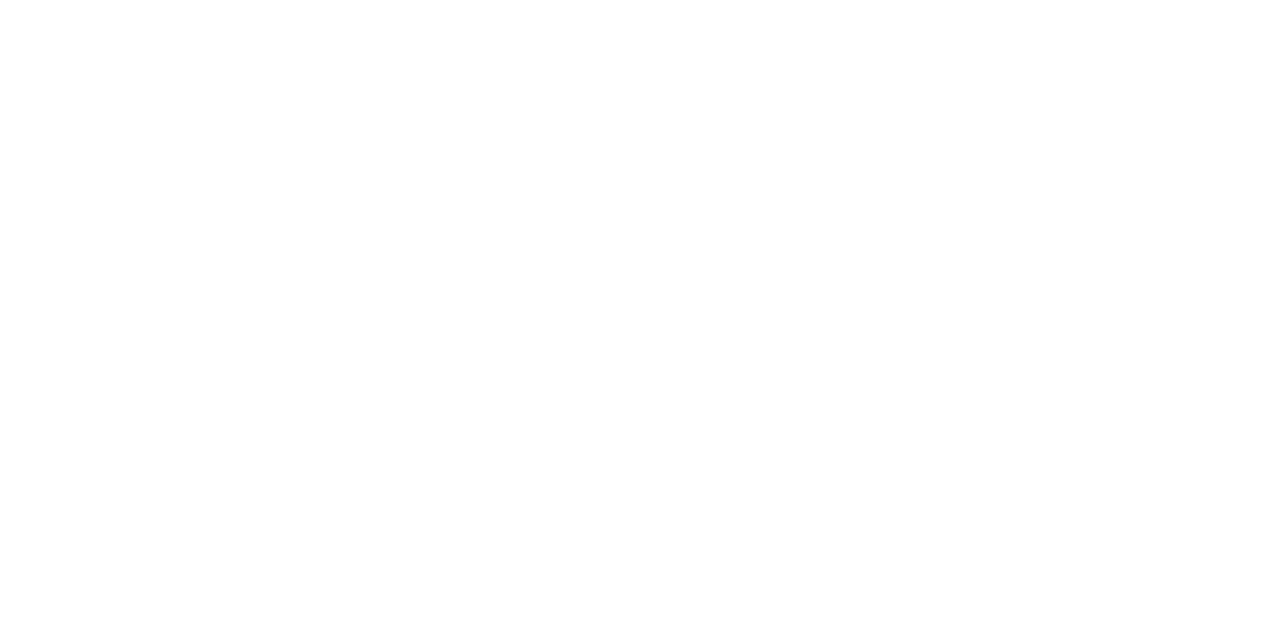
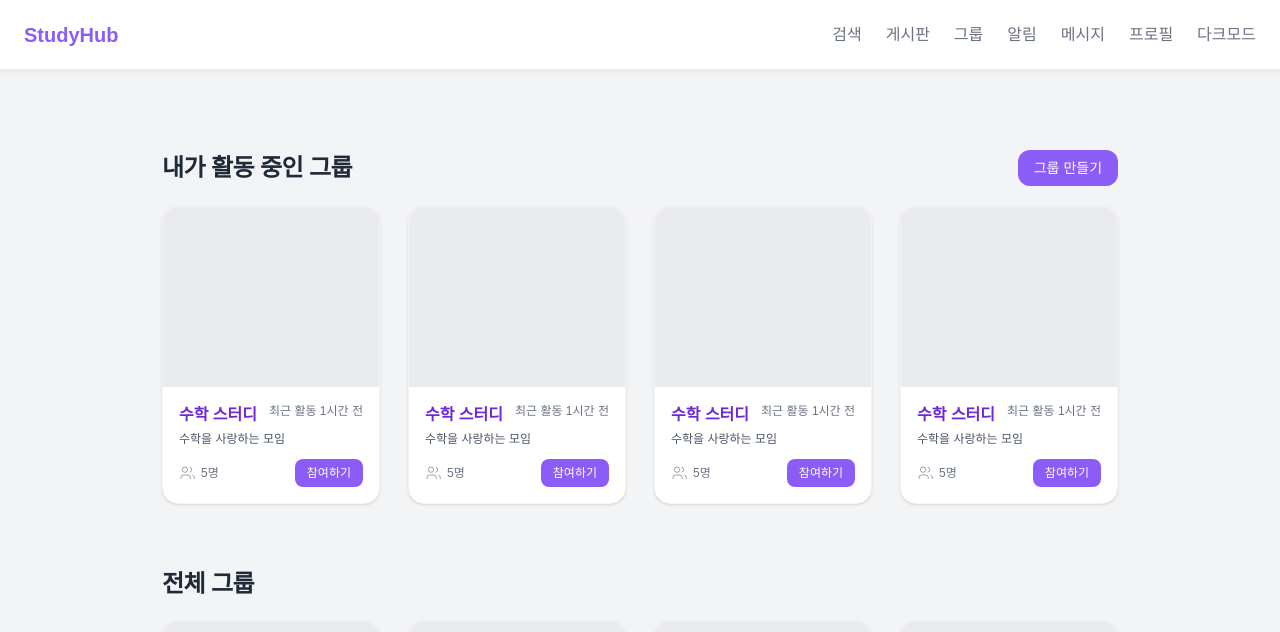
Before and after one commit to prgrms-fe-devcourse/FE7-PROJECT2-TEAM-5, a React (Vite) app: page /groups in a window 1280 px wide. Before the commit this address had no page. Shown: the top 632 px of the page. Built offline with nearby package versions, Linux system fonts and the light colour scheme.

Commit message:
그룹페이지 디자인

```diff
--- a/src/App.tsx
+++ b/src/App.tsx
@@ -11,6 +11,8 @@ import PostListPage from "./pages/post/PostListPage";
 import SearchPage from "./pages/SearchPage";
 import ModifyProfile from "./pages/profile/EditProfile";
 import PostDetailPage from "./pages/post/PostDetailPage";
+import GroupPage from "./pages/group/GroupPage";
+import CreateGroup from "./pages/group/CreateGroup"
 
 export default function App() {
 	return (
@@ -27,6 +29,9 @@ export default function App() {
 						element={<ModifyProfile />}
 					/>
 
+                {/* Group */}
+                <Route path="groups" element={<GroupPage />} />
+				 <Route path="groups/create" element={<CreateGroup />} />
 					{/* Post */}
 					<Route path="postList" element={<PostListPage />} />
 					<Route path="post/:id" element={<PostDetailPage />} />
--- a/src/components/layout/Header.tsx
+++ b/src/components/layout/Header.tsx
@@ -10,7 +10,7 @@ export default function Header() {
 				<nav className="flex flex-row gap-6 text-[#6B7280] font-medium">
 					<Link to="/search">검색</Link>
 					<Link to="/postList">게시판</Link>
-					<Link to="/">그룹</Link>
+					<Link to="/groups">그룹</Link>
 					<button className="cursor-pointer">알림</button>
 					<Link to="/msg/1">메시지</Link>
 					<Link to="/profile/1">프로필</Link>
--- /dev/null
+++ b/src/pages/group/CreateGroup.tsx
@@ -0,0 +1,95 @@
+// pages/group/CreateGroup.tsx
+export default function CreateGroup() {
+  const preventSubmit = (e: React.FormEvent) => e.preventDefault();
+
+  return (
+    // full-bleed 유지(레이아웃 좁음 대응)
+    <div className="relative left-1/2 right-1/2 -ml-[50vw] -mr-[50vw] w-screen">
+      {/* ✅ 폭 살짝 줄임: 880px */}
+      <main className="mx-auto w-full max-w-[880px] px-8 py-10">
+        <h1 className="text-[28px] md:text-[32px] font-semibold tracking-tight">
+          그룹 생성하기
+        </h1>
+
+        <form onSubmit={preventSubmit} className="mt-8 space-y-6">
+          {/* 카테고리 */}
+          <div>
+
+
+          </div>
+
+          {/* 그룹 이름 */}
+          <div>
+            <label htmlFor="name" className="sr-only">그룹 이름</label>
+            <input
+              id="name"
+              placeholder="그룹 이름을 작성하세요"
+              className="block w-full h-12 rounded-xl border border-gray-200 bg-white px-4 text-sm placeholder:text-gray-400 focus:outline-none focus:ring-2 focus:ring-violet-300"
+            />
+          </div>
+
+          {/* 커버 업로드 */}
+          <section aria-label="커버 이미지 업로드">
+            <div className="rounded-xl border-2 border-dashed border-gray-200 bg-white/70">
+              <div className="flex flex-col items-center justify-center gap-3 py-10">
+                <p className="text-sm text-gray-500">Upload image</p>
+                <label
+                  htmlFor="cover"
+                  className="inline-flex h-10 items-center rounded-xl bg-gray-100 px-4 text-sm text-gray-700 hover:bg-gray-200 cursor-pointer"
+                >
+                  Choose File
+                </label>
+                <input id="cover" type="file" accept="image/*" hidden />
+              </div>
+            </div>
+          </section>
+
+          {/* 소개 */}
+          <div>
+            <label htmlFor="desc" className="sr-only">그룹 소개</label>
+            <textarea
+              id="desc"
+              placeholder="그룹을 소개하세요"
+              rows={12}
+              className="block w-full rounded-xl border border-gray-200 bg-white p-4 text-sm placeholder:text-gray-400 focus:outline-none focus:ring-2 focus:ring-violet-300"
+            />
+          </div>
+
+          {/* 태그 입력 + 작은 문구 미리보기 */}
+          <div>
+            <label htmlFor="tag" className="sr-only">태그 입력</label>
+            <input
+              id="tag"
+              placeholder="태그 입력 후 Enter"
+              className="block w-full h-11 rounded-xl border border-gray-200 bg-white px-4 text-sm placeholder:text-gray-400 focus:outline-none focus:ring-2 focus:ring-violet-300"
+            />
+            <p className="mt-1 text-xs text-gray-400">
+              예: 수학, AI, 공부법 (단어별로 엔터로 추가)
+            </p>
+
+            {/* ✅ 버튼/칩 아님: 작은 문구로만 표시 */}
+            <p className="mt-2 text-xs text-gray-500">
+              수학 · 스터디 · 학습분석
+            </p>
+          </div>
+
+          {/* 액션 */}
+          <div className="pt-2 flex items-center justify-end gap-3">
+            <button
+              type="button"
+              className="h-9 rounded-xl border border-gray-200 bg-white px-4 text-sm hover:bg-gray-50"
+            >
+              삭제
+            </button>
+            <button
+              type="submit"
+              className="h-9 rounded-xl bg-violet-600 px-5 text-sm font-medium text-white hover:bg-violet-700"
+            >
+              등록
+            </button>
+          </div>
+        </form>
+      </main>
+    </div>
+  );
+}
--- /dev/null
+++ b/src/pages/group/GroupPage.tsx
@@ -0,0 +1,86 @@
+
+import { Link } from "react-router";
+
+export default function GroupPage() {
+  return (
+    <div className="max-w-[1280px] mx-auto px-6 md:px-8">
+
+      <section className="mt-8 md:mt-10">
+        <div className="flex items-center justify-between">
+          <h2 className="text-xl md:text-2xl font-semibold tracking-tight">
+            내가 활동 중인 그룹
+          </h2>
+
+          <Link
+            to="/groups/create"
+            className="inline-flex h-9 items-center rounded-xl bg-[#8B5CF6] px-4 text-sm font-medium text-white hover:bg-[#7C3AED] focus:outline-none focus:ring-2 focus:ring-violet-300"
+          >
+            그룹 만들기
+          </Link>
+        </div>
+
+        <div className="mt-5 grid grid-cols-1 sm:grid-cols-2 lg:grid-cols-3 xl:grid-cols-4 gap-7">
+          <GroupCard />
+          <GroupCard />
+          <GroupCard />
+          <GroupCard />
+        </div>
+      </section>
+
+      {/* 전체 그룹 */}
+      <section className="mt-12 md:mt-16">
+        <h2 className="text-xl md:text-2xl font-semibold tracking-tight">전체 그룹</h2>
+
+        <div className="mt-5 grid grid-cols-1 sm:grid-cols-2 lg:grid-cols-3 xl:grid-cols-4 gap-7">
+          <GroupCard />
+          <GroupCard />
+          <GroupCard />
+          <GroupCard />
+          <GroupCard />
+          <GroupCard />
+          <GroupCard />
+          <GroupCard />
+        </div>
+      </section>
+    </div>
+  );
+}
+
+function GroupCard() {
+  return (
+    <article
+      className="overflow-hidden rounded-2xl border border-gray-100 bg-white shadow-sm transition-all duration-200 hover:-translate-y-0.5 hover:border-gray-200 hover:shadow-md"
+      aria-label="그룹 카드"
+    >
+
+      <div className="h-[180px] w-full bg-gray-200/80" />
+
+      <div className="p-4">
+        <div className="flex items-start justify-between gap-3">
+          <h3 className="text-base font-semibold text-[#6D28D9] hover:text-[#7C3AED] line-clamp-1">
+            수학 스터디
+          </h3>
+          <span className="shrink-0 text-xs text-gray-500">최근 활동 1시간 전</span>
+        </div>
+
+        <p className="mt-1 text-xs text-gray-600 line-clamp-2">수학을 사랑하는 모임</p>
+
+        <div className="mt-3 flex items-center justify-between">
+          <div className="flex items-center gap-1.5 text-xs text-gray-500">
+            <svg className="h-4 w-4" viewBox="0 0 24 24" fill="none" stroke="currentColor" aria-hidden>
+              <path d="M17 21v-2a4 4 0 0 0-4-4H7a4 4 0 0 0-4 4v2" />
+              <circle cx="9" cy="7" r="4" />
+              <path d="M23 21v-2a4 4 0 0 0-3-3.87" />
+              <path d="M16 3.13a4 4 0 0 1 0 7.75" />
+            </svg>
+            <span>5명</span>
+          </div>
+
+          <button className="h-7 rounded-lg bg-[#8B5CF6] px-3 text-xs font-medium text-white hover:bg-[#7C3AED] focus:outline-none focus:ring-2 focus:ring-violet-300">
+            참여하기
+          </button>
+        </div>
+      </div>
+    </article>
+  );
+}
```
